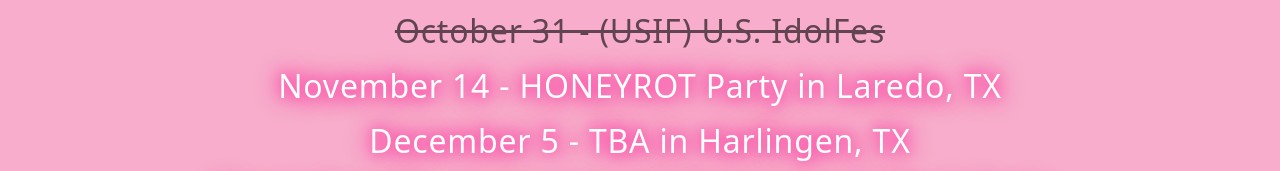
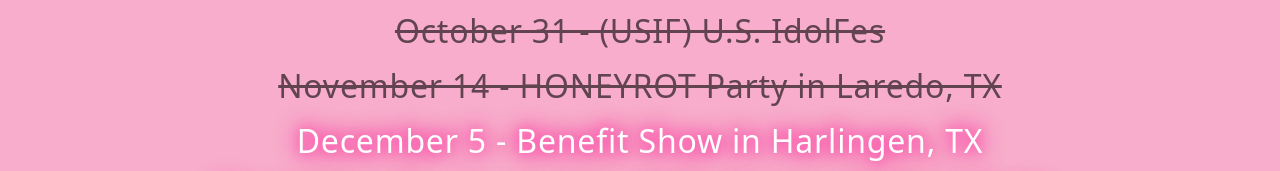
Before and after one commit to italia182/italiaiskawaii, a plain HTML site: page schedule.html in a window 1280 px wide. Shown: the part 754-925 px from the top of the page. Drawn offline with Linux system fonts and the light colour scheme.

Commit message:
Update schedule.html

```diff
--- a/schedule.html
+++ b/schedule.html
@@ -202,8 +202,8 @@ h1, p{ margin:0; }
    <p class="past">AUGUST 22 - 9 Years Anniversary Live</p>
    <p class="past">SEPTEMBER 26 - 3 Years Idol Live in LA</p>
    <p class="past">October 31 - (USIF) U.S. IdolFes</p>
-   <p class="upcoming">November 14 - HONEYROT Party in Laredo, TX </p>
-    <p class="upcoming">December 5 - TBA in Harlingen, TX </p>
+   <p class="past">November 14 - HONEYROT Party in Laredo, TX </p>
+    <p class="upcoming">December 5 - Benefit Show in Harlingen, TX </p>
    <p class="upcoming">December 12 - A very Kawaii Christmas @ 7th & Park~ </p>
     <img class="flyer" src="superstar idol picture.png" alt="Event flyer">
 
```
